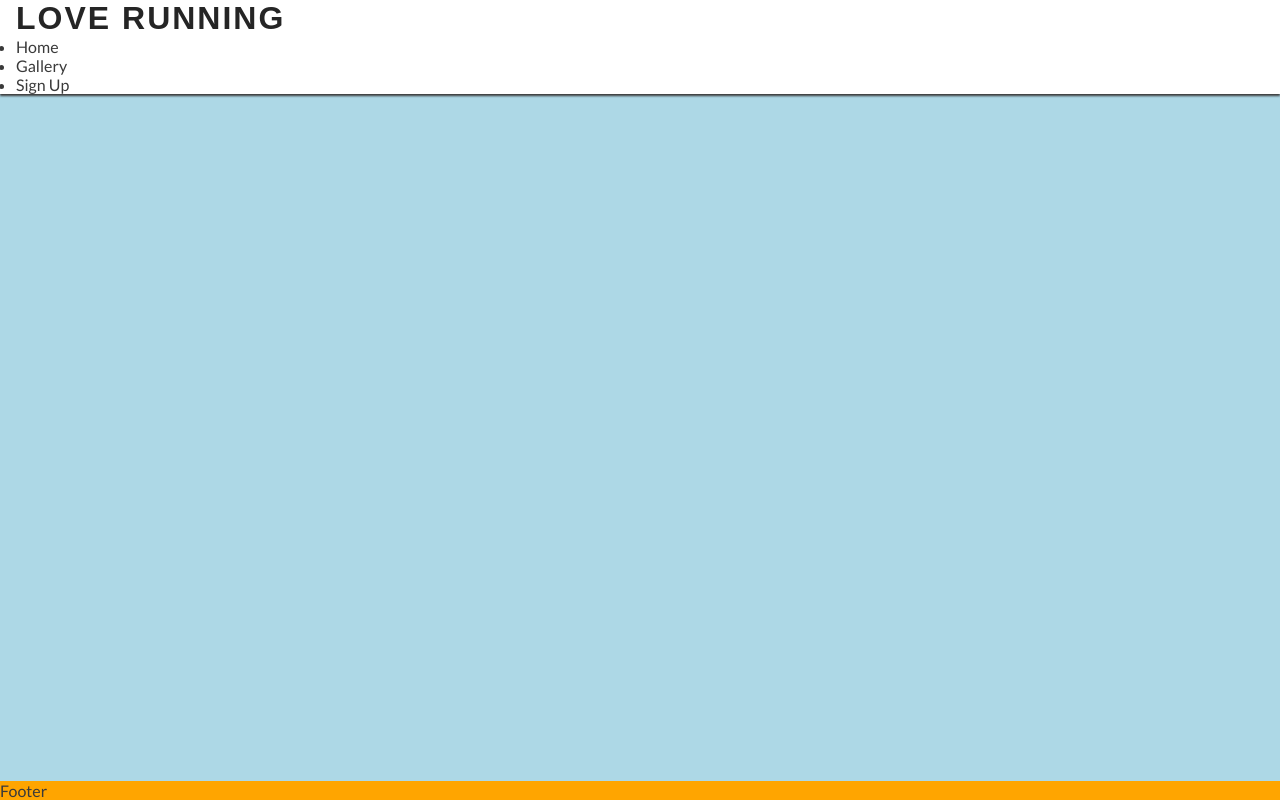
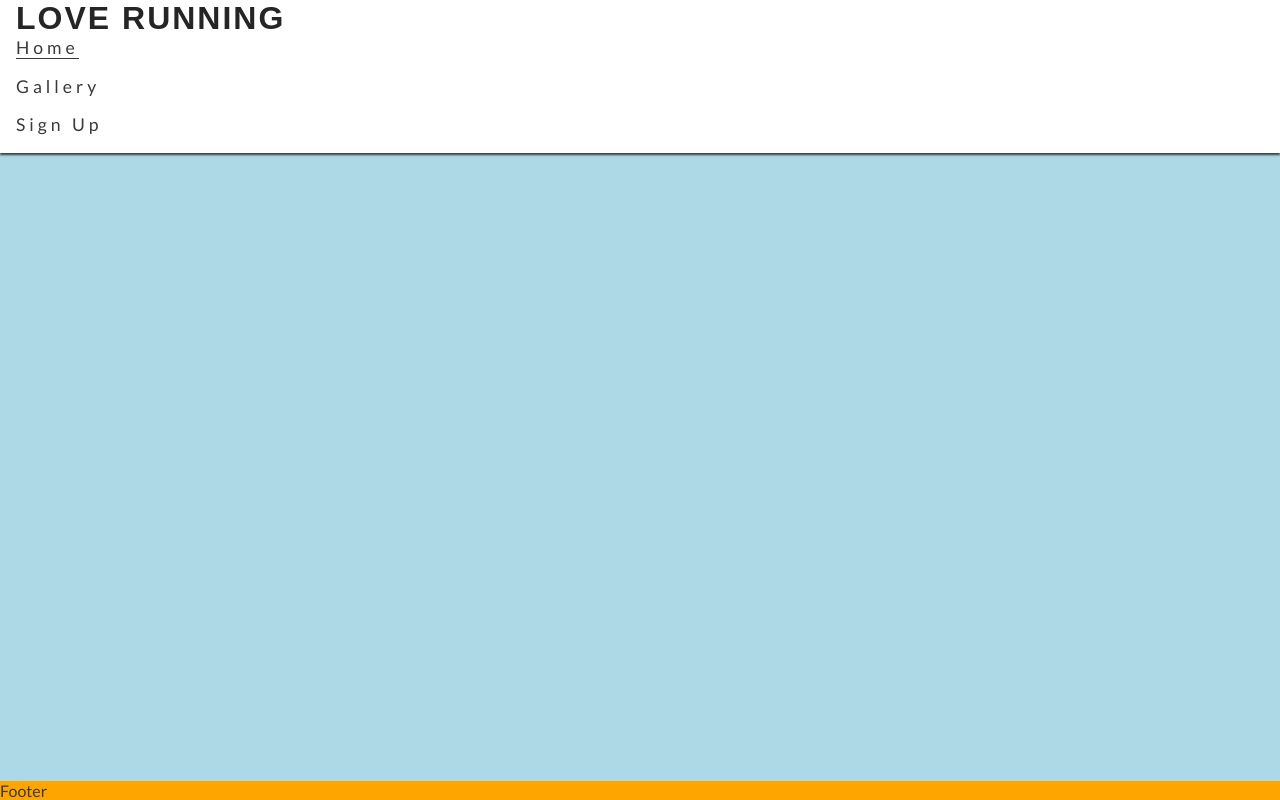
Before and after one commit to RossHawthorne/love-running, a plain HTML site: page index.html in a window 1280 px wide. Drawn offline with Linux system fonts and the light colour scheme; a web font is replaced by a local one.

Commit message:
Style the navbar menu

```diff
--- a/assets/css/style.css
+++ b/assets/css/style.css
@@ -45,6 +45,20 @@ h1{
     color:#252525;
 }
 
+#menu {
+    font-size: 110%;
+    letter-spacing: 4px;
+    list-style-type: none;
+}
+
+#menu > li {
+    margin-bottom: 1em;
+}
+
+.active {
+    border-bottom: 1px solid #3a3a3a
+}
+
 
 /*Main content*/
 main {
@@ -53,6 +67,7 @@ main {
     flex: 1 0 auto;
 }
 
+
 /*Footer*/
 footer{
     background-color: orange
--- a/index.html
+++ b/index.html
@@ -23,8 +23,8 @@
     <h1 id="logo">Love Running</h1>
     </a>
     <nav>
-        <ul>
-            <li><a href="">Home</a></li>
+        <ul id="menu">
+            <li><a href="" class="active">Home</a></li>
             <li><a href="">Gallery</a></li>
             <li><a href="">Sign Up</a></li>
         </ul>
```
